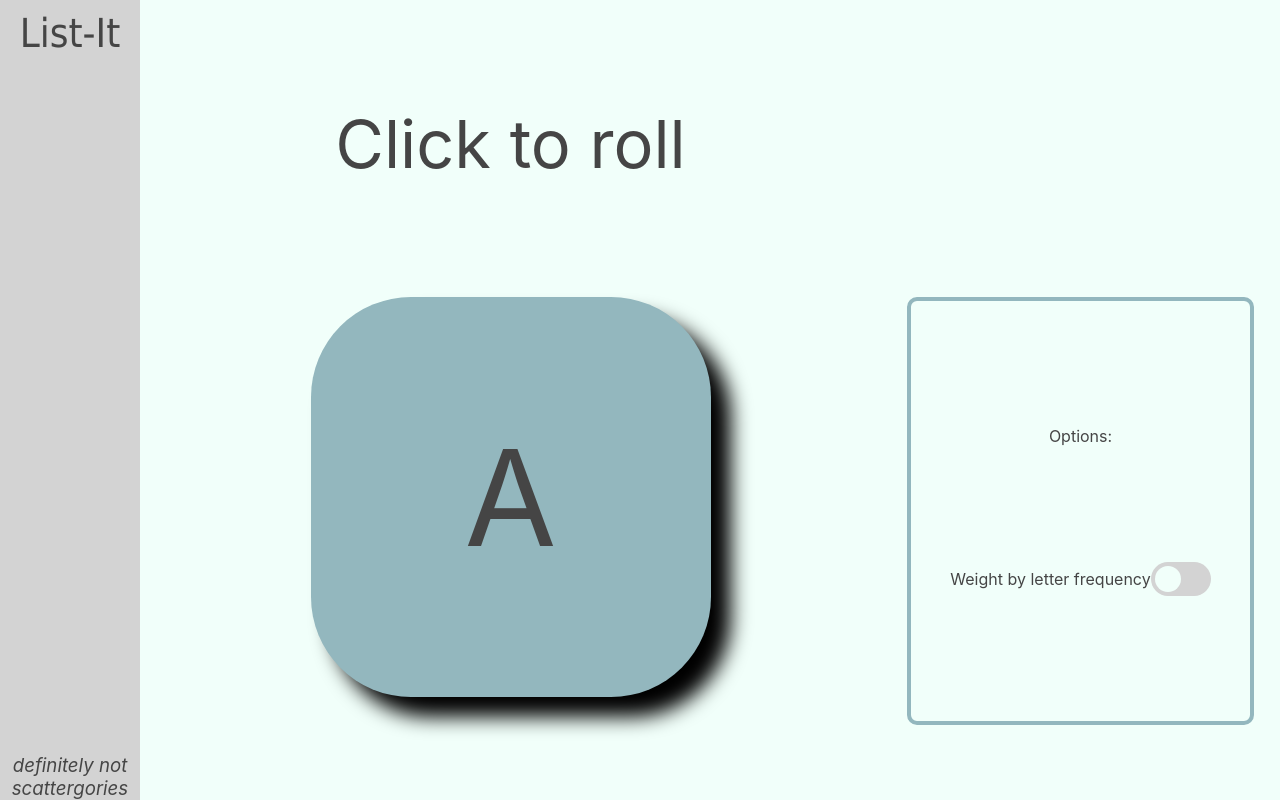
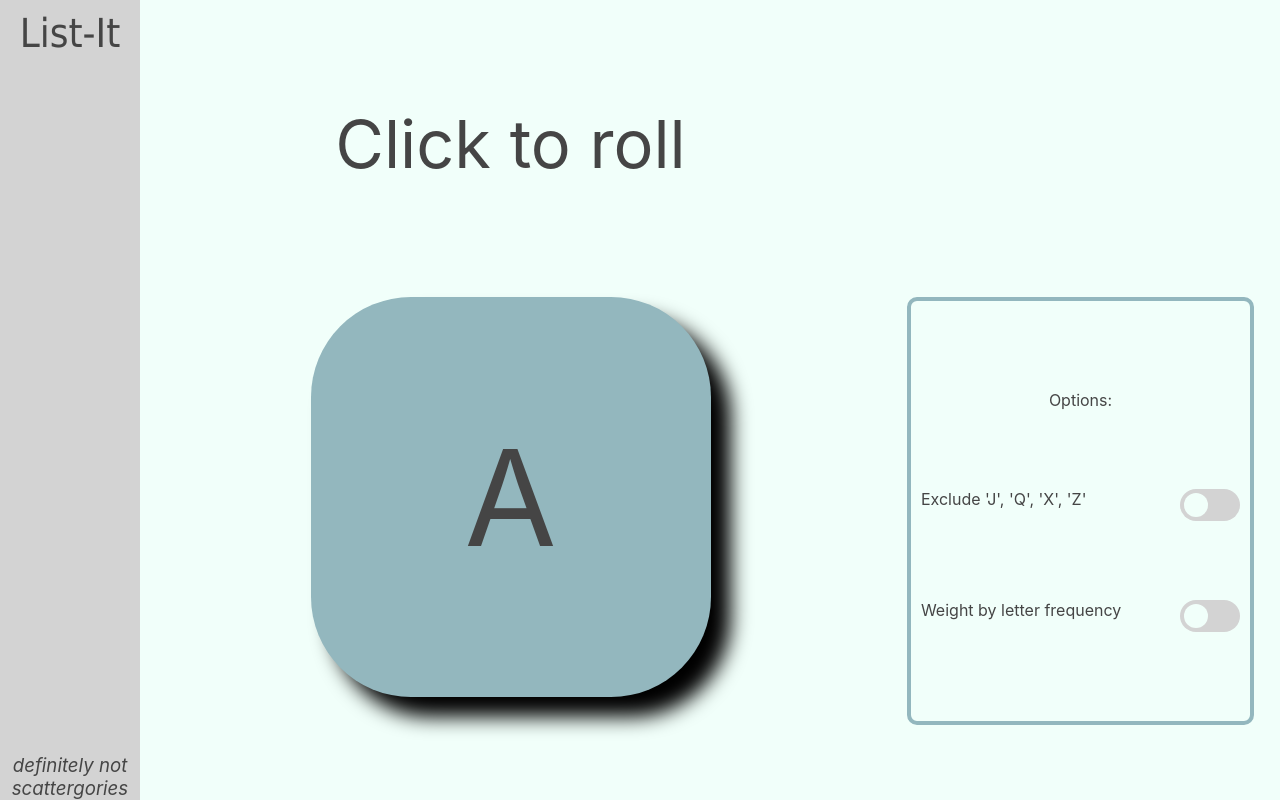
Before and after one commit to kateapault/list-it, a React (Create React App) app: page / in a window 1280 px wide. Built offline with nearby package versions, Linux system fonts and the light colour scheme.

Commit message:
added visual toggle options for alphabet dice

```diff
--- a/src/components/AlphabetOptionsBar.js
+++ b/src/components/AlphabetOptionsBar.js
@@ -6,7 +6,8 @@ const AlphabetOptionsBar = props => {
     return(
         <div className="options-bar">
             <div>Options:</div>
-            <Toggle label="Weight by letter frequency"/>
+            <Toggle label="Exclude 'J', 'Q', 'X', 'Z'" id="one"/>
+            <Toggle label="Weight by letter frequency" id="two"/>
         </div>
     )
 };
--- a/src/components/Toggle.js
+++ b/src/components/Toggle.js
@@ -4,9 +4,9 @@ const Toggle = props => {
     return(
         <div className="toggle">
             <div className="toggle-label">{props.label}</div>
-            <label className="switch">
-                <input type="checkbox"/>
-                <span className="slider round"></span>
+            <input type="checkbox" className="hide-me" id={props.id}/>
+            <label className="switch" for={props.id}>
+                <div className="slider"></div>
             </label>
         </div>
     )
--- a/src/index.css
+++ b/src/index.css
@@ -199,72 +199,39 @@ code {
 }
 
 .toggle {
-  /* width: 85%; */
   display: flex;
-  flex-flow:row nowrap;
-  justify-content: space-evenly;
-  align-items: center;
-  /* border: 4px solid var(--secondary); */
-  /* border-radius: 10px; */
-  /* color: var(--dark); */
-  /* padding: 10px; */
 }
 
 /* ////////////////// TOGGLE SWITCH /////////////////////////////////////// */
 /* Taken from W3 schools */
-.switch {
-  position: relative;
-  display: inline-block;
-  width: 60px;
-  height: 34px;
+.toggle {
+  display: flex;
+  width: 100%;
+  justify-content: space-between;
 }
 
-.switch input {
+.switch {
+  display: flex;
+  background-color: lightgray;
+  width: 60px;
+  height: 32px;
+  border-radius: 16px;
+}
+
+.slider {
+  background-color: var(--light);
+  height: 24px;
+  width: 24px;
+  margin: 4px;
+  border-radius: 12px;
+}
+
+.hide-me {
   display: none;
 }
 
-.slider {
-  position: absolute;
-  cursor: pointer;
-  top: 0;
-  left: 0;
-  right: 0;
-  bottom: 0;
-  background-color: lightgrey;
-  -webkit-transition: .4s;
-  transition: .4s;
+input:checked + .switch {
+  background-color: var(--secondary);
+  display: flex;
+  justify-content: flex-end;
 }
-
-.slider:before {
-  position: absolute;
-  content: "";
-  height: 26px;
-  width: 26px;
-  left: 4px;
-  bottom: 4px;
-  background-color: var(--light);
-  -webkit-transition: .4s;
-  transition: .4s;
-}
-
-input:checked + .slider {
-  background-color: var(--primary);
-}
-
-input:focus + .slider {
-  box-shadow: 0 0 1px var(--primary);
-}
-
-input:checked + .slider:before {
-  -webkit-transform: translateX(26px);
-  -ms-transform: translateX(26px);
-  transform: translateX(26px);
-}
-
-.slider.round {
-  border-radius: 34px;
-}
-
-.slider.round:before {
-  border-radius: 50%;
-}
```
